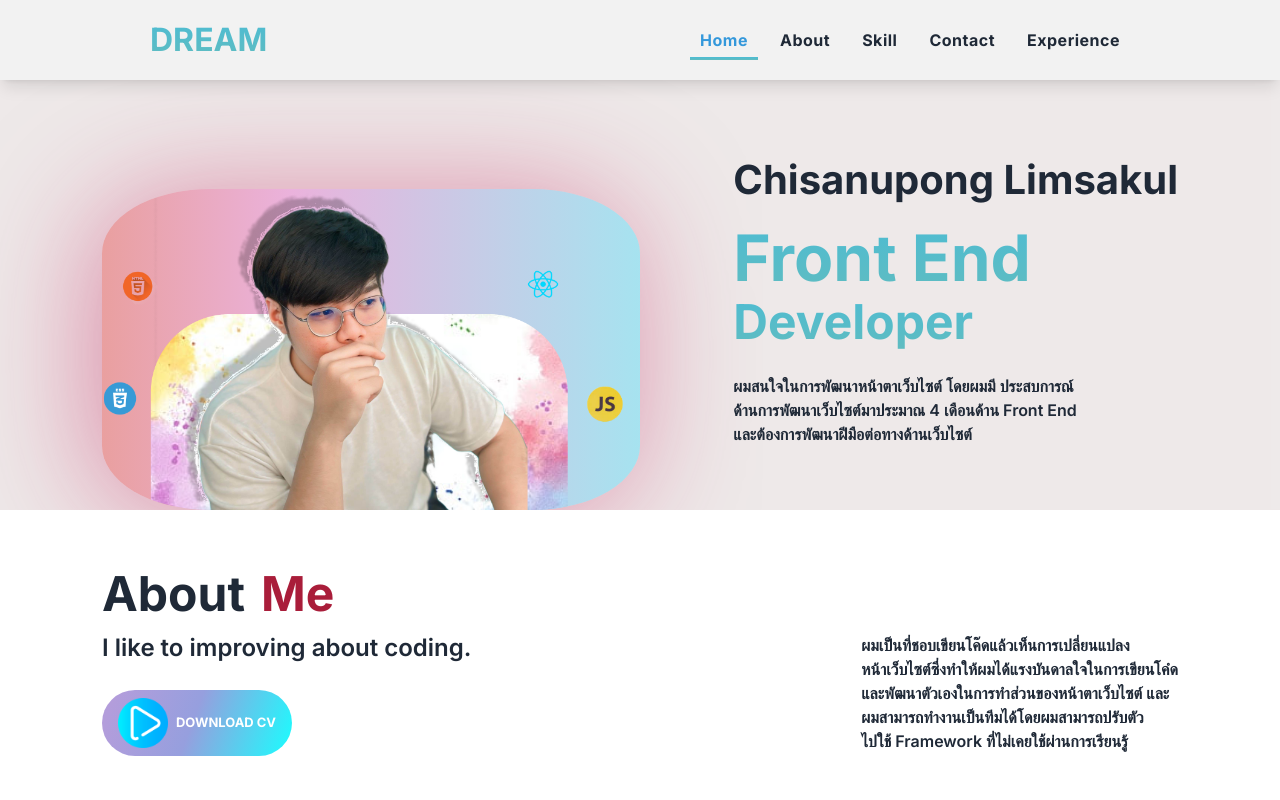
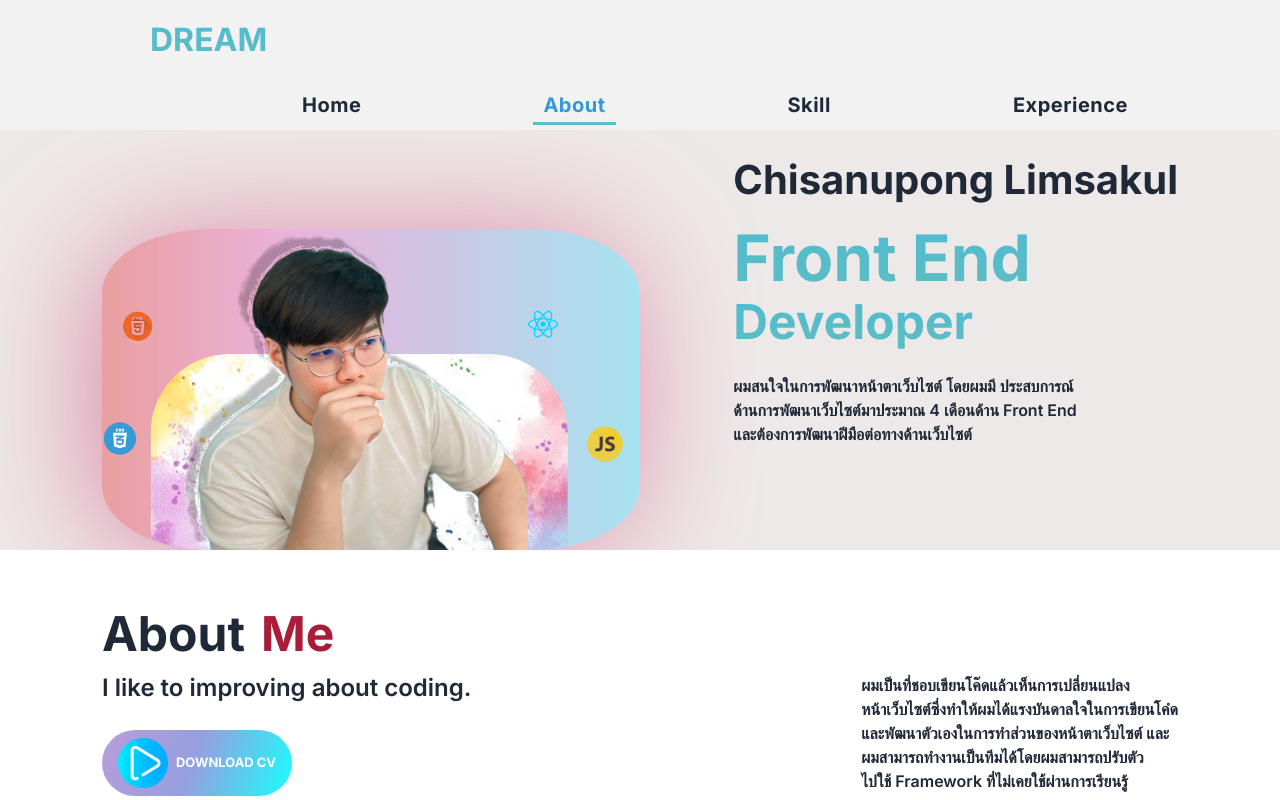
Before and after one commit to zvcx22545/my-portfloio, a Next.js app: page / in a window 1280 px wide. Shown: the top 800 px of the page. Built offline with nearby package versions, Linux system fonts and the light colour scheme; what tailwindcss-animated would draw is missing.

Commit message:
app/components/Nav/page.js

```diff
--- a/app/components/Nav/page.js
+++ b/app/components/Nav/page.js
@@ -5,46 +5,83 @@ import './style.css';
 
 function Navbar() {
   const [activeId, setActiveId] = useState('#profile');
+  const [activeHam,setactiveHam] =  useState(false);
 
+  useEffect(() => {
+    const handleScroll = () => {
+      const sections = document.querySelectorAll('section');
+      sections.forEach((section) => {
+        const rect = section.getBoundingClientRect();
+        if (rect.top >= 0 && rect.top < window.innerHeight / 4) {
+          setActiveId(`#${section.id}`);
+        }
+      });
+    };
+
+    window.addEventListener('scroll', handleScroll);
+
+    return () => {
+      window.removeEventListener('scroll', handleScroll);
+    };
+  }, []);
+
+  const toggleHamburger = () => {
+    setactiveHam((prevState) => !prevState);
+  };
 
   const handleLinkClick = (id) => {
     setActiveId(id);
   };
 
   return (
-    <nav className="fixed z-[999] shadow-lg px-[9.375rem] w-full flex justify-between p-4 gap-5 items-center bg-base-200">
+    <>
+      <nav className="fixed z-[999] shadow-lg px-[9.375rem] max-[640px]:px-5 w-full flex justify-between p-4 gap-5 items-center bg-base-200">
         <div className="logo text-[2rem]">
           <Link href="/" onClick={() => handleLinkClick('#profile')}>DREAM</Link>
         </div>
-      <ul className="nav flex justify-center gap-3">
-        <li className={`text-[1rem] cursor-pointer ${activeId === '#profile' ? 'active' : ''}`}>
-          <Link href="#profile" onClick={() => handleLinkClick('#profile')} className='smooth-scroll'>
+        <ul
+          className={`nav justify-center gap-3 bg-base-200 xl:flex ${
+            activeHam ? 'block animate-fade-down animate-once animate-duration-500 animate-delay-150 animate-ease-linear' : 'hidden'
+          }`} // Always show in xl screens, toggle visibility for smaller
+        >
+          <li className='text-[1rem] cursor-pointer '>
+            <Link href="#profile" onClick={() => handleLinkClick('#profile')} className={`smooth-scroll ${activeId === '#profile' ? 'active' : ''}`}>
               Home
             </Link>
           </li>
-        <li className={`text-[1rem] cursor-pointer ${activeId === '#about' ? 'active' : ''}`}>
-          <Link href="#about" onClick={() => handleLinkClick('#about')} className='smooth-scroll'>
+          <li className='text-[1rem] cursor-pointer'>
+            <Link href="#about" onClick={() => handleLinkClick('#about')} className={`smooth-scroll ${activeId === '#about' ? 'active' : ''}`}>
               About
             </Link>
           </li>
-        <li className={`text-[1rem] cursor-pointer ${activeId === '#skill' ? 'active' : ''}`}>
-          <Link href="#skill" onClick={() => handleLinkClick('#skill')} className='smooth-scroll'>
+          <li className='text-[1rem] cursor-pointer'>
+            <Link href="#skill" onClick={() => handleLinkClick('#skill')} className={`smooth-scroll ${activeId === '#skill' ? 'active' : ''}`}>
               Skill
             </Link>
           </li>
-        <li className={`text-[1rem] cursor-pointer ${activeId === '#contact' ? 'active' : ''}`}>
+          {/* <li className={`text-[1rem] cursor-pointer ${activeId === '#contact' ? 'active' : ''}`}>
           <Link href="#contact" onClick={() => handleLinkClick('#contact')} className='smooth-scroll'>
             Contact
           </Link>
-        </li>
-        <li className={`text-[1rem] cursor-pointer ${activeId === '#experience' ? 'active' : ''}`}>
-          <Link href="#experience" onClick={() => handleLinkClick('#experience')} className='smooth-scroll'>
+        </li> */}
+        <li className='text-[1rem] cursor-pointer'>
+            <Link href="#experience" onClick={() => handleLinkClick('#experience')} className={`smooth-scroll ${activeId === '#experience' ? 'active' : ''}`}>
               Experience
             </Link>
           </li>
         </ul>
 
+      <div
+        className={`hamburger xl:hidden ${activeHam ? 'is-active' : ''}`}
+        id="hamburger-1"
+        onClick={toggleHamburger}
+      >
+        <span className="line"></span>
+        <span className="line"></span>
+        <span className="line"></span>
+      </div>
       </nav>
+      </>
 
   );
 }
--- a/app/components/Nav/style.css
+++ b/app/components/Nav/style.css
@@ -1,6 +1,5 @@
-.logo
-{
-    background:linear-gradient(#4bbcd5, #62bcbe);
+.logo {
+  background: linear-gradient(#4bbcd5, #62bcbe);
   -webkit-background-clip: text;
   -webkit-text-fill-color: transparent;
   font-weight: 700;
@@ -18,11 +17,10 @@ html {
   padding: 0 10px;
 }
 
-.smooth-scroll::after
-{
+.smooth-scroll::after {
   content: "";
   position: absolute;
-  background:linear-gradient(#4bbcd5, #62bcbe);
+  background: linear-gradient(#4bbcd5, #62bcbe);
   height: 3px;
   width: 0;
   left: 0;
@@ -30,8 +28,7 @@ html {
   transition: 0.3s;
 }
 
-.smooth-scroll:hover::after
-{
+.smooth-scroll:hover::after {
   width: 100%;
 }
 
@@ -41,13 +38,81 @@ html {
   position: relative;
 }
 
-.active::after
-{
-  content:"";
+.active::after {
+  content: "";
   position: absolute;
-  background:linear-gradient(#4bbcd5, #62bcbe);
+  background: linear-gradient(#4bbcd5, #62bcbe);
   height: 3px;
   width: 100%;
   left: 0;
   bottom: -8px;
 }
+
+nav {
+  .hamburger .line {
+    width: 50px;
+    height: 5px;
+    background-color: #000000;
+    display: block;
+    margin: 8px auto;
+    -webkit-transition: all 0.3s ease-in-out;
+    -o-transition: all 0.3s ease-in-out;
+    transition: all 0.3s ease-in-out;
+  }
+
+  .hamburger:hover {
+    cursor: pointer;
+  }
+
+  #hamburger-1.is-active .line:nth-child(2) {
+    opacity: 0;
+  }
+
+  #hamburger-1.is-active .line:nth-child(1) {
+    -webkit-transform: translateY(13px) rotate(45deg);
+    -ms-transform: translateY(13px) rotate(45deg);
+    -o-transform: translateY(13px) rotate(45deg);
+    transform: translateY(13px) rotate(45deg);
+  }
+
+  #hamburger-1.is-active .line:nth-child(3) {
+    -webkit-transform: translateY(-13px) rotate(-45deg);
+    -ms-transform: translateY(-13px) rotate(-45deg);
+    -o-transform: translateY(-13px) rotate(-45deg);
+    transform: translateY(-13px) rotate(-45deg);
+  }
+}
+
+@media (max-width: 1280px) {
+  .nav {
+    position: fixed;
+    width: 100%;
+    left: 0;
+    top:80px;
+    width: 100%;
+    justify-content: center;
+    li
+    {
+      padding-top: 10px;
+      padding-bottom: 10px;
+      margin-left: 9.375rem;
+      a
+      {
+        font-size: 1.25rem !important;
+
+      }
+    }
+
+  }
+
+}
+
+@media (max-width: 640px) {
+  .nav
+  {
+    li
+    {
+      margin-left: 1.25rem;
+    }
+  }
+}
--- a/app/components/Profile/page.js
+++ b/app/components/Profile/page.js
@@ -6,7 +6,7 @@ function Profile() {
   return (
     <div className="mx-auto px-[6.375rem] w-full overflow-hidden">
       {/* Ensure parent is relative */}
-      <div className="content mt-[150px] relative flex h-[45vh] justify-between w-full">
+      <div className="content mt-[150px] relative flex h-[50vh] justify-between w-full">
         {/* Profile image */}
         <img
           src="./images/Profile.png"
@@ -14,7 +14,7 @@ function Profile() {
           className='w-[50%] profile absolute left-0 bottom-0 animate-jump-in animate-once animate-duration-700 animate-delay-500 animate-ease-in-out'
         />
         {/* Profile text */}
-        <div className="mb-[55px] absolute right-0">
+        <div className="absolute right-0 top1/2">
           <div className="name text-[40px] font-bold">
             Chisanupong Limsakul
           </div>
--- a/app/page.jsx
+++ b/app/page.jsx
@@ -34,7 +34,7 @@ export default function Home() {
     return <LoadingSpinner/>;
   }
   return (
-    <div className="container">
+    <div className="containers">
       <Navbar/>
       <section className="profile w-full overflow-hidden" id="profile">
         <Profile/>
```
Lines whose indentation alone changed are shown as unchanged.
